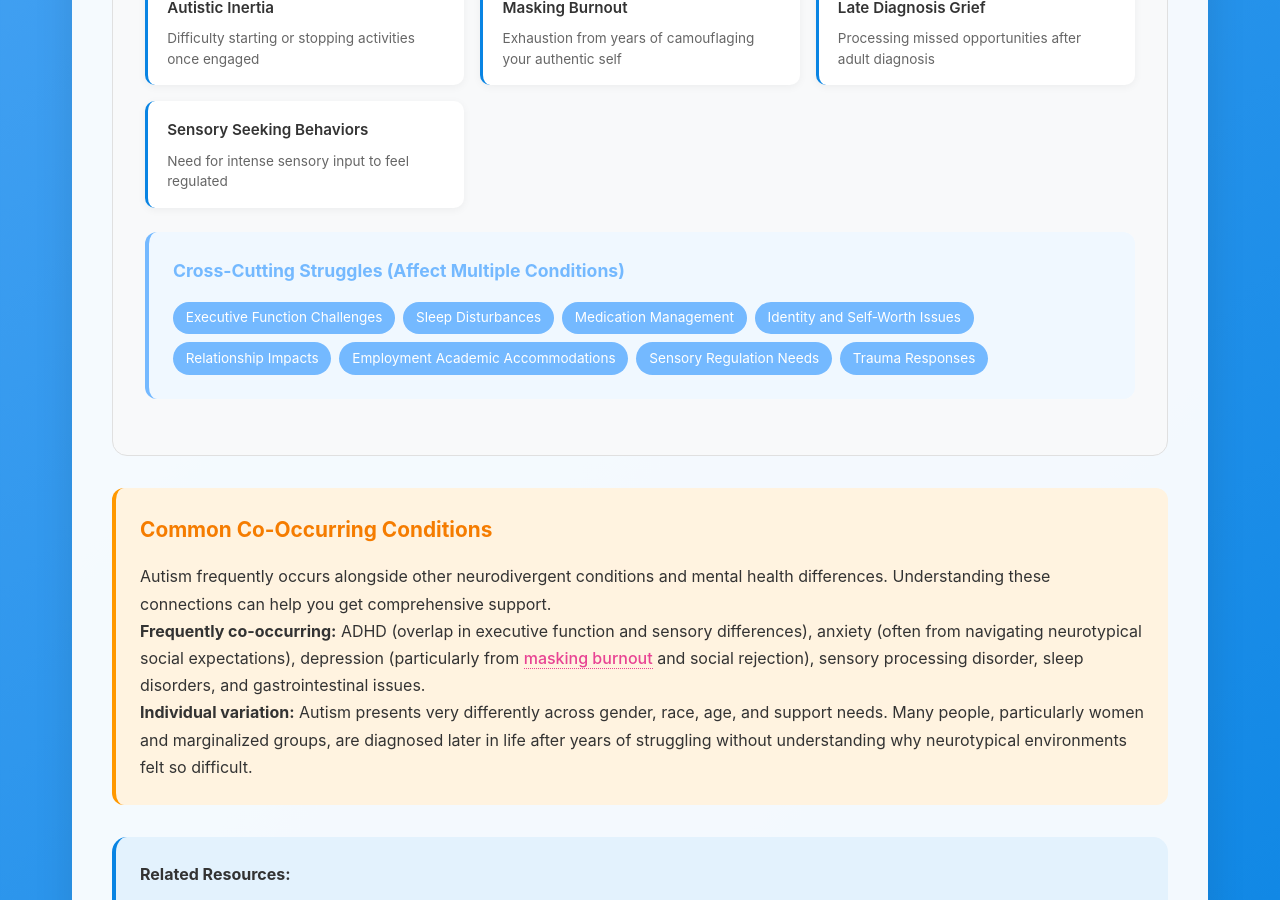
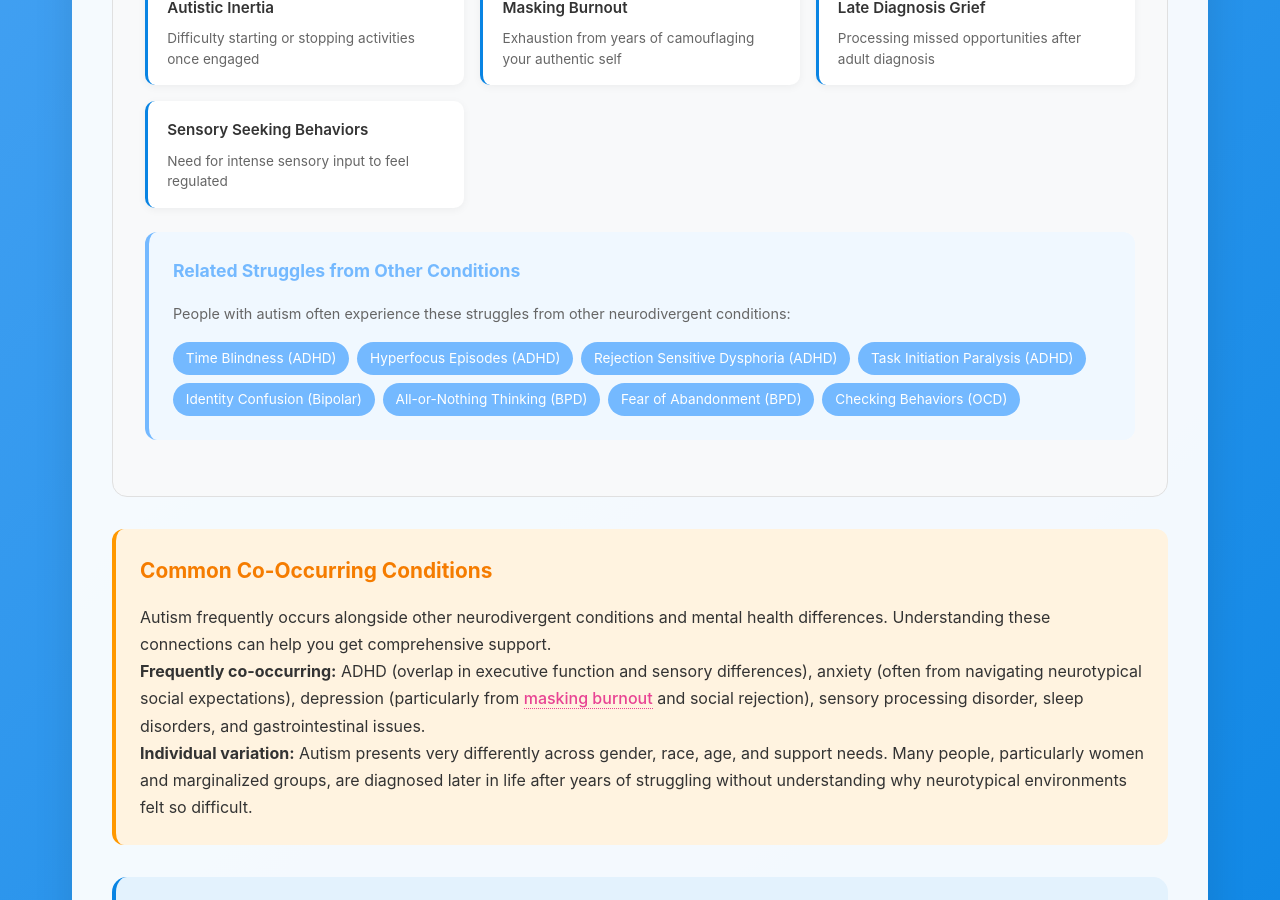
Before and after one commit to neurodivergent-survival-guide/neurodivergent-survival-guide, a Jekyll site: the page built from conditions/autism.html, in a window 1280 px wide and 900 px high, scrolled down 2477 px. Built offline with Jekyll 4.4.1, drawn with Linux system fonts in a browser that asks for light colours.

Commit message:
Update autism.html

```diff
--- a/conditions/autism.html
+++ b/conditions/autism.html
@@ -546,16 +546,17 @@ slug: "autism"
                 </div>
 
                 <div class="cross-cutting-section">
-                    <h4>Cross-Cutting Struggles (Affect Multiple Conditions)</h4>
+                    <h4>Related Struggles from Other Conditions</h4>
+                    <p style="font-size: 0.9rem; color: #666; margin-bottom: 1rem;">People with autism often experience these struggles from other neurodivergent conditions:</p>
                     <div class="cross-cutting-links">
-                        <a href="https://neurodivergent-survival-guide.github.io/neurodivergent-survival-guide/struggles/executive-function-challenges.html" class="cross-cutting-link">Executive Function Challenges</a>
-                        <a href="https://neurodivergent-survival-guide.github.io/neurodivergent-survival-guide/struggles/sleep-disturbances.html" class="cross-cutting-link">Sleep Disturbances</a>
-                        <a href="https://neurodivergent-survival-guide.github.io/neurodivergent-survival-guide/struggles/medication-management.html" class="cross-cutting-link">Medication Management</a>
-                        <a href="https://neurodivergent-survival-guide.github.io/neurodivergent-survival-guide/struggles/identity-and-self-worth-issues.html" class="cross-cutting-link">Identity and Self-Worth Issues</a>
-                        <a href="https://neurodivergent-survival-guide.github.io/neurodivergent-survival-guide/struggles/relationship-impacts.html" class="cross-cutting-link">Relationship Impacts</a>
-                        <a href="https://neurodivergent-survival-guide.github.io/neurodivergent-survival-guide/struggles/employment-academic-accommodations.html" class="cross-cutting-link">Employment Academic Accommodations</a>
-                        <a href="https://neurodivergent-survival-guide.github.io/neurodivergent-survival-guide/struggles/sensory-regulation-needs.html" class="cross-cutting-link">Sensory Regulation Needs</a>
-                        <a href="https://neurodivergent-survival-guide.github.io/neurodivergent-survival-guide/struggles/trauma-responses.html" class="cross-cutting-link">Trauma Responses</a>
+                        <a href="https://neurodivergent-survival-guide.github.io/neurodivergent-survival-guide/struggles/time-blindness.html" class="cross-cutting-link">Time Blindness (ADHD)</a>
+                        <a href="https://neurodivergent-survival-guide.github.io/neurodivergent-survival-guide/struggles/hyperfocus-episodes.html" class="cross-cutting-link">Hyperfocus Episodes (ADHD)</a>
+                        <a href="https://neurodivergent-survival-guide.github.io/neurodivergent-survival-guide/struggles/rejection-sensitive-dysphoria.html" class="cross-cutting-link">Rejection Sensitive Dysphoria (ADHD)</a>
+                        <a href="https://neurodivergent-survival-guide.github.io/neurodivergent-survival-guide/struggles/task-initiation-paralysis.html" class="cross-cutting-link">Task Initiation Paralysis (ADHD)</a>
+                        <a href="https://neurodivergent-survival-guide.github.io/neurodivergent-survival-guide/struggles/identity-confusion-between-episodes.html" class="cross-cutting-link">Identity Confusion (Bipolar)</a>
+                        <a href="https://neurodivergent-survival-guide.github.io/neurodivergent-survival-guide/struggles/all-or-nothing-thinking.html" class="cross-cutting-link">All-or-Nothing Thinking (BPD)</a>
+                        <a href="https://neurodivergent-survival-guide.github.io/neurodivergent-survival-guide/struggles/fear-of-abandonment.html" class="cross-cutting-link">Fear of Abandonment (BPD)</a>
+                        <a href="https://neurodivergent-survival-guide.github.io/neurodivergent-survival-guide/struggles/checking-behaviors-never-complete.html" class="cross-cutting-link">Checking Behaviors (OCD)</a>
                     </div>
                 </div>
             </div>
```
